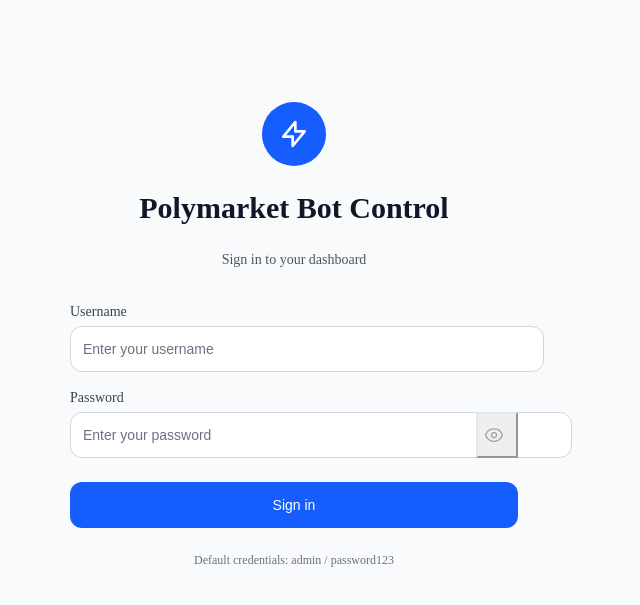
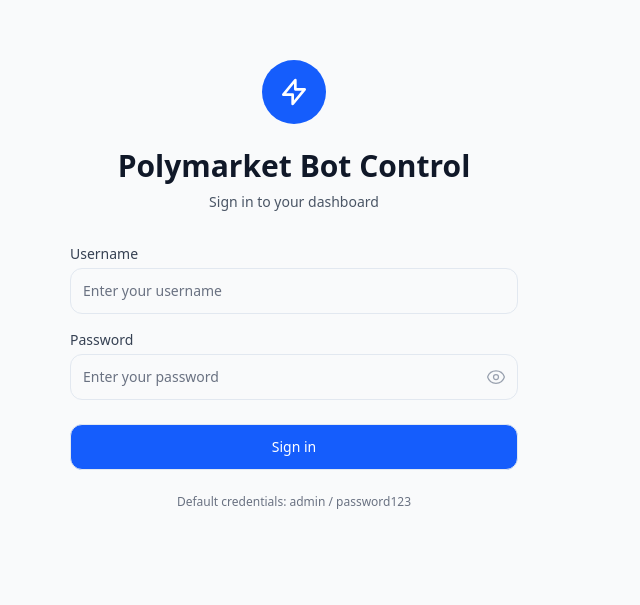
Before and after one commit to phingage/polymarket-bot, a Next.js app in the folder polymarket-bot-control/ui/: page / in a window 1280 px wide. Shown: the part 115-720 px from the top of the page, without its empty margins (346-986 px from the left). Built offline with nearby package versions, Linux system fonts and the light colour scheme.

Commit message:
fix css import

```diff
--- a/polymarket-bot-control/ui/src/app/globals.css
+++ b/polymarket-bot-control/ui/src/app/globals.css
@@ -1,8 +1,4 @@
-@reference "tailwindcss";
-@tailwind base;
-@tailwind components;
-@tailwind utilities;
-
+@import "tailwindcss";
 :root {
   /* Dashboard Theme */
   --background: #f8fafc;
```
